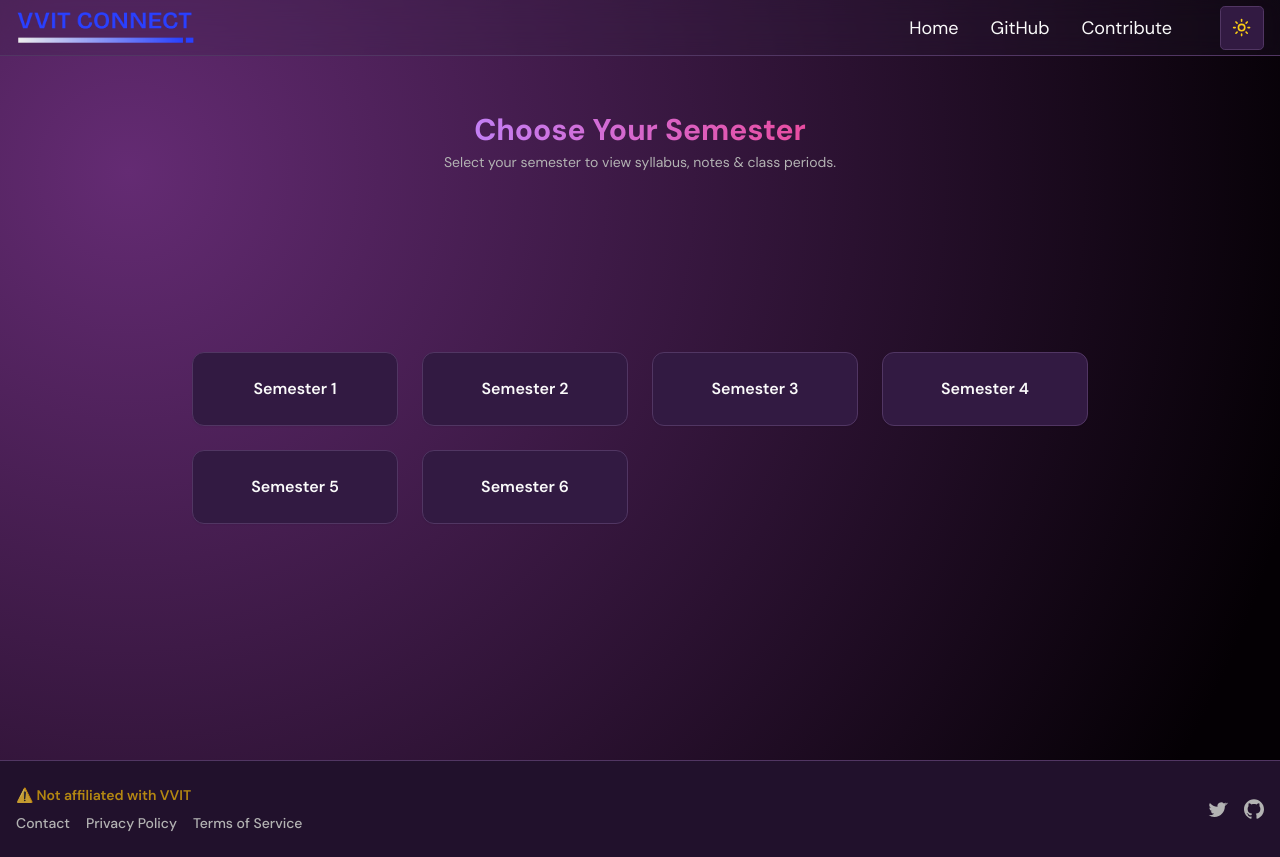
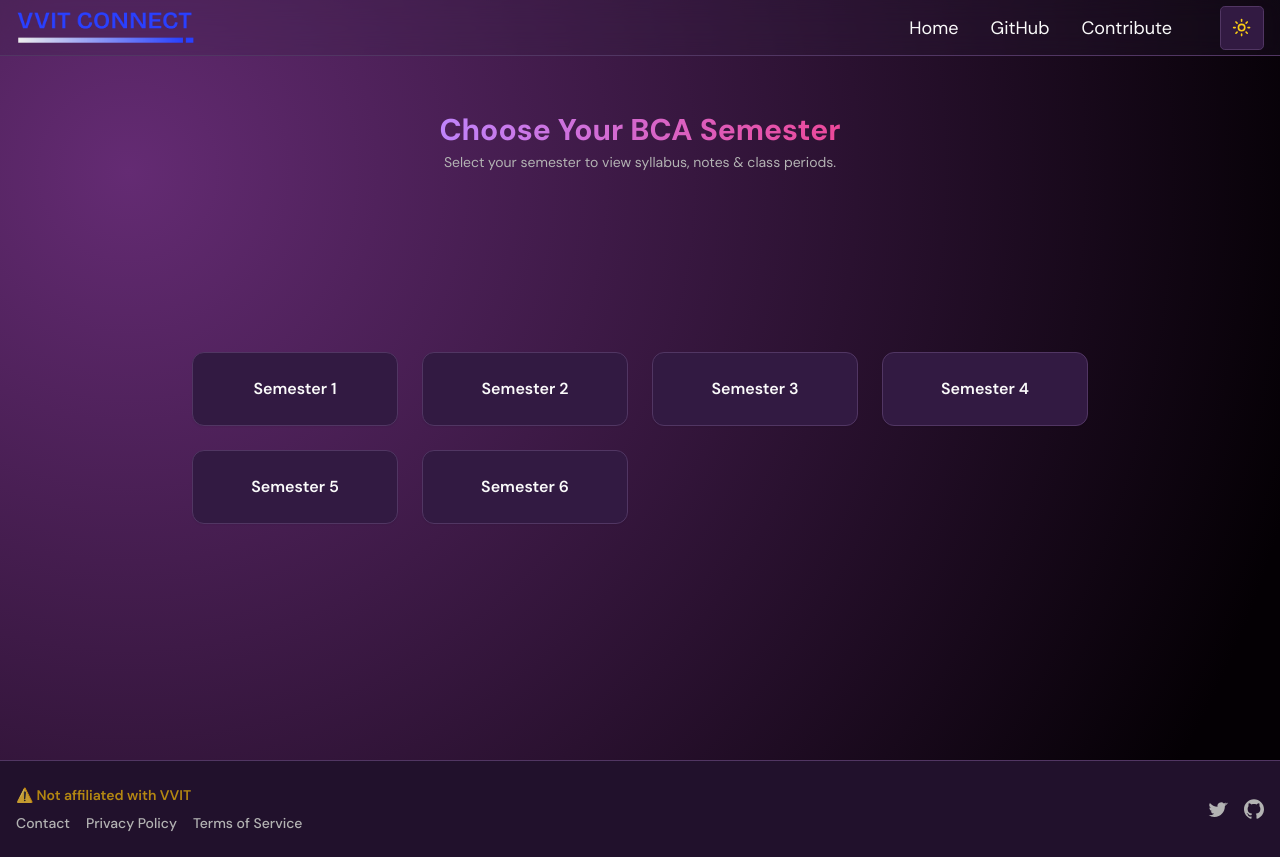
Before and after one commit to pyKinsu/VVITConnect, a Next.js app: page /bca in a window 1280 px wide. Built offline with nearby package versions, Linux system fonts and the light colour scheme.

Commit message:
Update page.tsx

```diff
--- a/src/app/bca/page.tsx
+++ b/src/app/bca/page.tsx
@@ -10,14 +10,14 @@ export default function SemesterSelect() {
 
   const handleSelect = (semester: string) => {
     const semNumber = semester.match(/\d+/)?.[0] ?? "1";
-    router.push(`/semester/${semNumber}`);
+    router.push(`/semester${semNumber}`);
   };
 
   return (
     <main className="flex flex-col items-center justify-between min-h-[80vh] px-4 py-6">
       <header className="text-center">
         <h1 className="text-2xl sm:text-3xl font-bold bg-clip-text text-transparent bg-gradient-to-r from-purple-400 to-pink-500">
-          Choose Your Semester
+          Choose Your BCA Semester
         </h1>
         <p className="mt-1 text-sm text-muted-foreground">
           Select your semester to view syllabus, notes & class periods.
```
